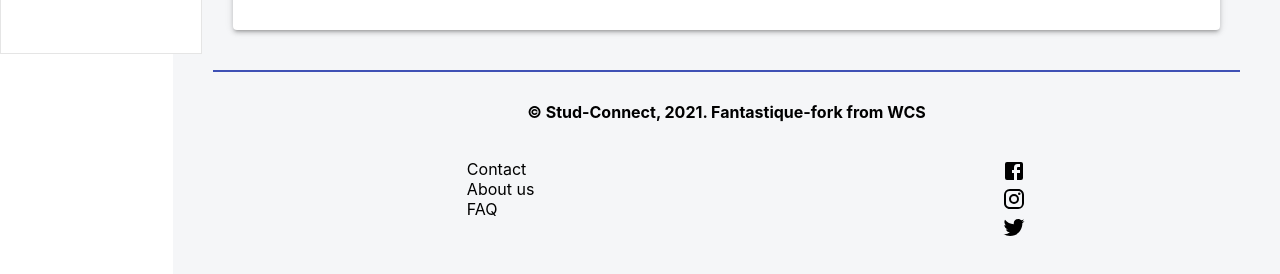
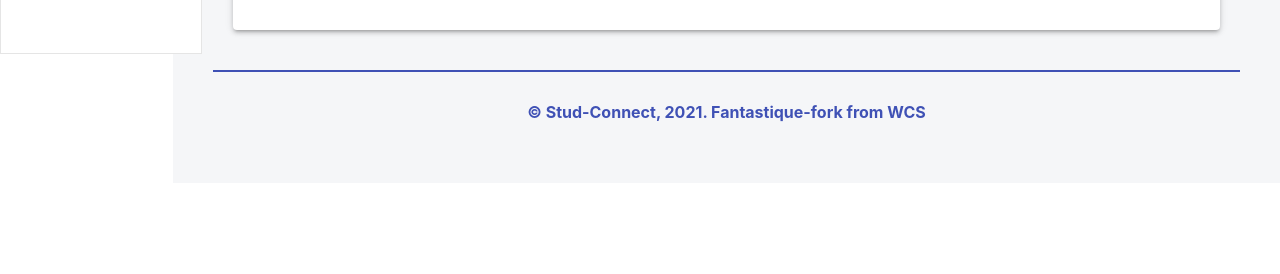
Before and after one commit to WildCodeSchool/2020-11-wns-paris-fantasticfork-projet-front, a React (Create React App) app: page /topics/1 in a window 1280 px wide. Shown: the part 748-1022 px from the top of the page. After the commit the page ends 931 px from the top, so only its background shows below. Built offline with nearby package versions, Linux system fonts and the light colour scheme; no server answers.

Commit message:
finish footer

```diff
--- a/src/Components/Footer/Footer.css
+++ b/src/Components/Footer/Footer.css
@@ -1,5 +1,9 @@
+.footer {
+  color: var(--blue);
+}
+
 .footer-line {
-  border-top: 2px solid #3f51b5;
+  border-top: 2px solid var(--blue);
   width: 100%;
 }
 
--- a/src/Components/Footer/Footer.js
+++ b/src/Components/Footer/Footer.js
@@ -1,7 +1,4 @@
 import React from "react";
-import FacebookIcon from '@material-ui/icons/Facebook';
-import InstagramIcon from '@material-ui/icons/Instagram';
-import TwitterIcon from '@material-ui/icons/Twitter';
 
 import "./Footer.css";
 
@@ -12,19 +9,6 @@
       <h4 className="h4-footer">
         © Stud-Connect, 2021. Fantastique-fork from WCS
         </h4>
-      <div className="footer-links">
-        <ul>
-          <li>Contact</li>
-          <li>About us</li>
-          <li>FAQ</li>
-        </ul>
-        <ul>
-          <li><FacebookIcon /></li>
-          <li><InstagramIcon /></li>
-          <li><TwitterIcon /></li>
-        </ul>
-      </div>
-
     </div>
   );
 };
--- a/src/Components/Forum/ArticleView.js
+++ b/src/Components/Forum/ArticleView.js
@@ -1,4 +1,4 @@
-import React, { useState } from 'react';
+import React from 'react';
 import { Paper, Button, Icon, Avatar, Chip, Typography, Link, IconButton } from '@material-ui/core';
 import Comment from './Comment';
 import NewComment from './NewComment';
```
